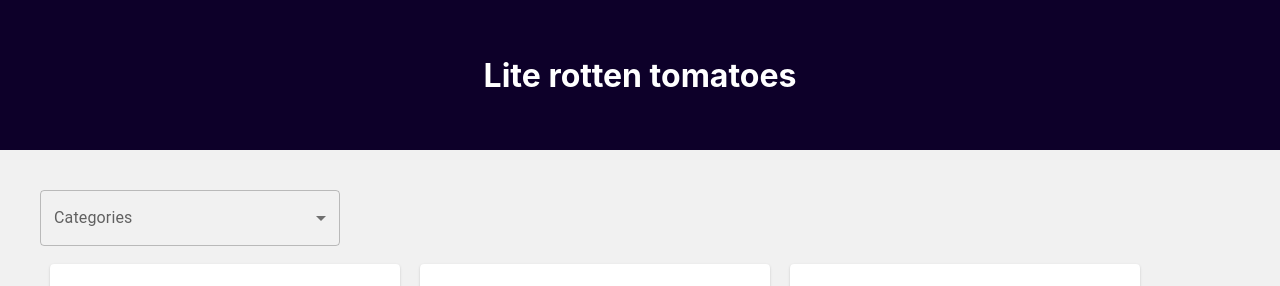
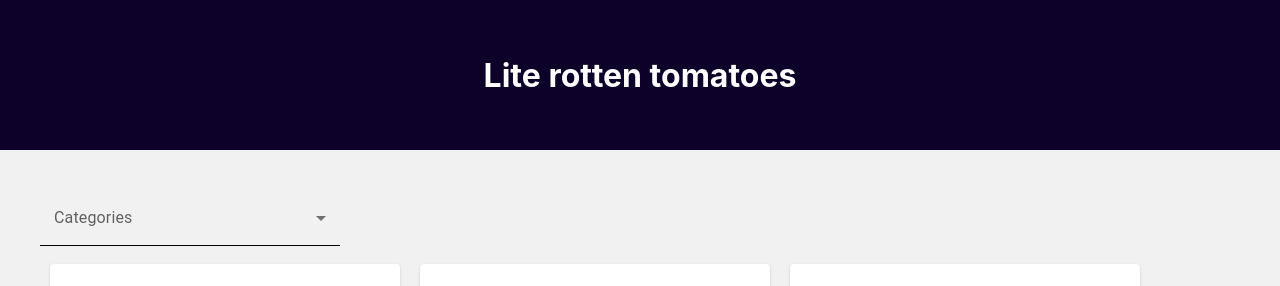
Before and after one commit to Particeep/react-interview, a React (Create React App) app: page / in a window 1280 px wide. Shown: the top 286 px of the page. Built offline with nearby package versions, Linux system fonts and the light colour scheme.

Commit message:
Remove border top on select

```diff
--- a/src/components/SelectCategories.tsx
+++ b/src/components/SelectCategories.tsx
@@ -57,7 +57,13 @@ export function SelectCategories() {
         value={names as any}
         onChange={handleChange}
         input={<OutlinedInput label="Name" />}
-        sx={{ border: "none" }}
+        sx={{
+          "& .MuiOutlinedInput-notchedOutline": {
+            border: "none",
+            borderBottom: "1px solid #000",
+            borderRadius: 0,
+          },
+        }}
       >
         {categories.map((categorie) => (
           <MenuItem key={categorie} value={categorie}>
```
